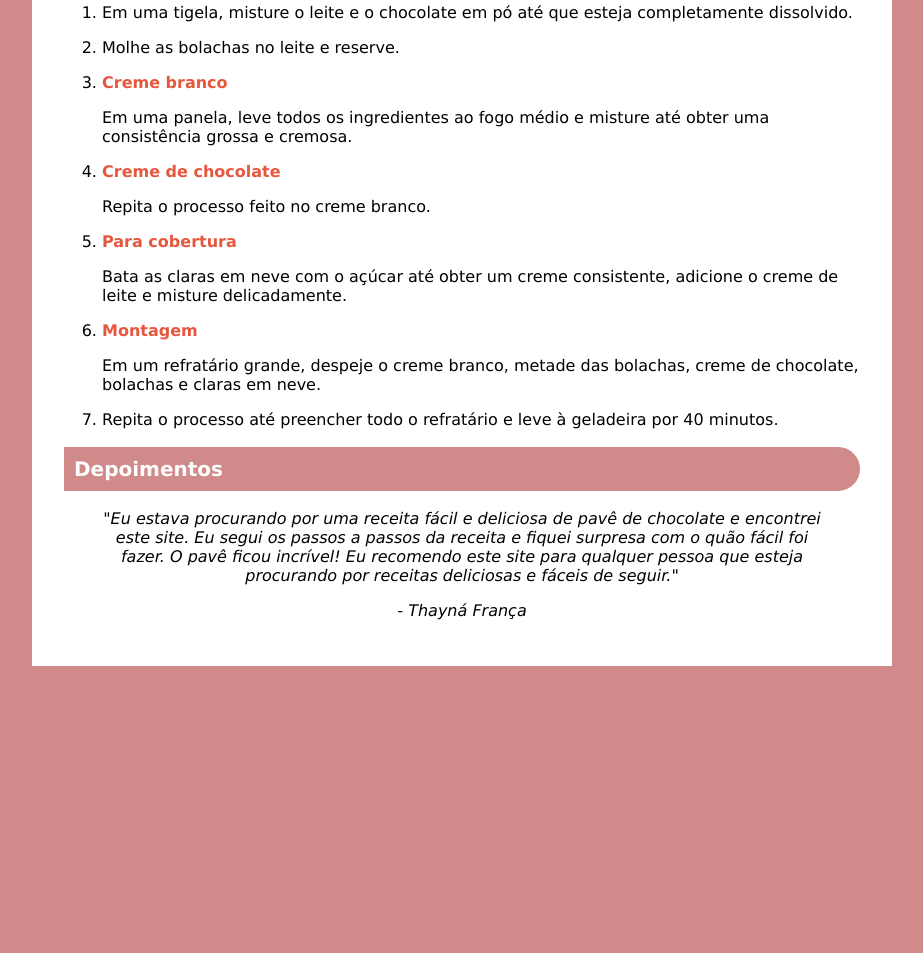
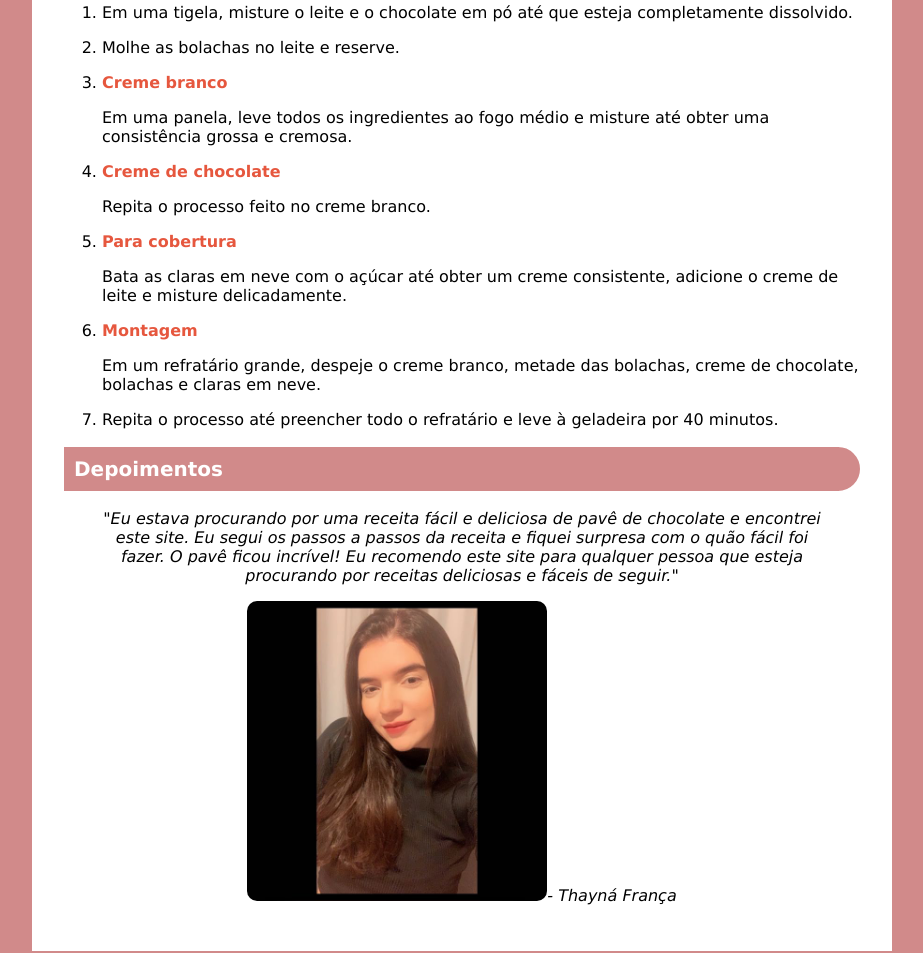
Before and after one commit to anakvieira/chocolate-pave, a plain HTML site: page index.html in a window 1280 px wide. Shown: the part 1246-2199 px from the top of the page, without its empty margins (178-1101 px from the left). Before the commit the page ends 1914 px from the top, so only its background shows below. Drawn offline with Linux system fonts and the light colour scheme.

Commit message:
Update index.html

```diff
--- a/index.html
+++ b/index.html
@@ -1,5 +1,5 @@
 <!DOCTYPE html>
-<html>
+<html lang="pt-br">
     <head>
         <title>Pavê de Chocolate</title>
         <meta name="description" content="Como fazer um pavê de chocolate passo a passo">
@@ -64,7 +64,7 @@
             <h3>Depoimentos</h3>
             <blockquote>
               <p>"Eu estava procurando por uma receita fácil e deliciosa de pavê de chocolate e encontrei este site. Eu segui os passos a passos da receita e fiquei surpresa com o quão fácil foi fazer. O pavê ficou incrível! Eu recomendo este site para qualquer pessoa que esteja procurando por receitas deliciosas e fáceis de seguir."</p>
-              <footer>- Thayná França</footer>
+              <footer><img src="thayna.jpg">- Thayná França</footer>
             </blockquote>
         </div>
     </body>
```
